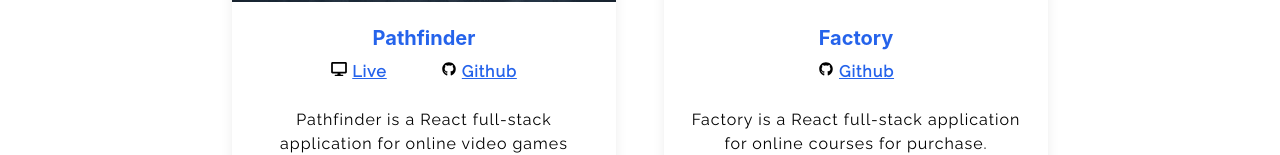
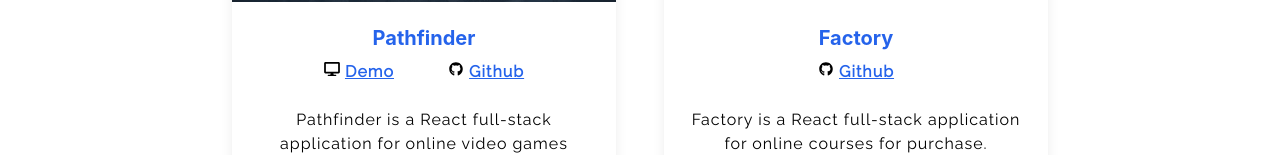
Before and after one commit to anthonysim/portfolio, a Next.js app: page /portfolio in a window 1280 px wide. Shown: the part 478-633 px from the top of the page. Built offline with nearby package versions, Linux system fonts and the light colour scheme.

Commit message:
updated demo link

```diff
--- a/components/Cards.js
+++ b/components/Cards.js
@@ -24,10 +24,10 @@ export default function Cards() {
               <div className="flex justify-center">
                 <FaDesktop style={{ paddingTop: '2px' }} />
                 <a target="_blank" rel="noreferrer" href="http://3.91.34.52:3000/1">&nbsp;
-                  <span className="underline font-extrabold text-blue-600">Live</span>
+                  <span className="underline font-extrabold text-blue-600">Demo</span>
                 </a>&nbsp;&nbsp;&nbsp;&nbsp;&nbsp;&nbsp;&nbsp;&nbsp;&nbsp;&nbsp;&nbsp;&nbsp;
                 <FaGithub style={{ paddingTop: '2px' }} />
-                <a target="_blank" rel="noreferrer" href="https://github.com/rpt26-fec-pathfinder/anthony-photo-gallery-service">&nbsp;
+                <a target="_blank" rel="noreferrer" href="https://drive.google.com/file/d/1rfPGLxtbYbj-o4c6W4brkdPLLKnoJXWw/view?usp=sharing">&nbsp;
                   <span className="underline font-extrabold text-blue-600">Github</span>
                 </a>
               </div>
```
